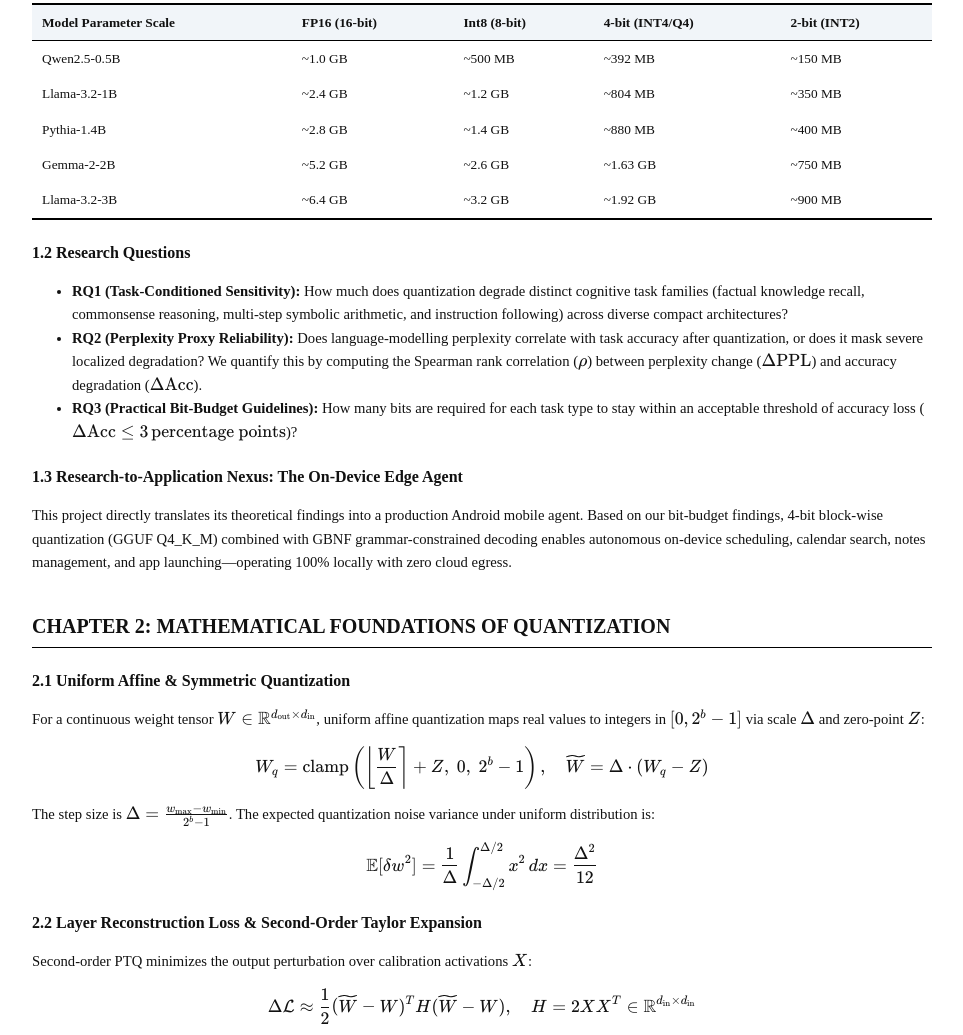
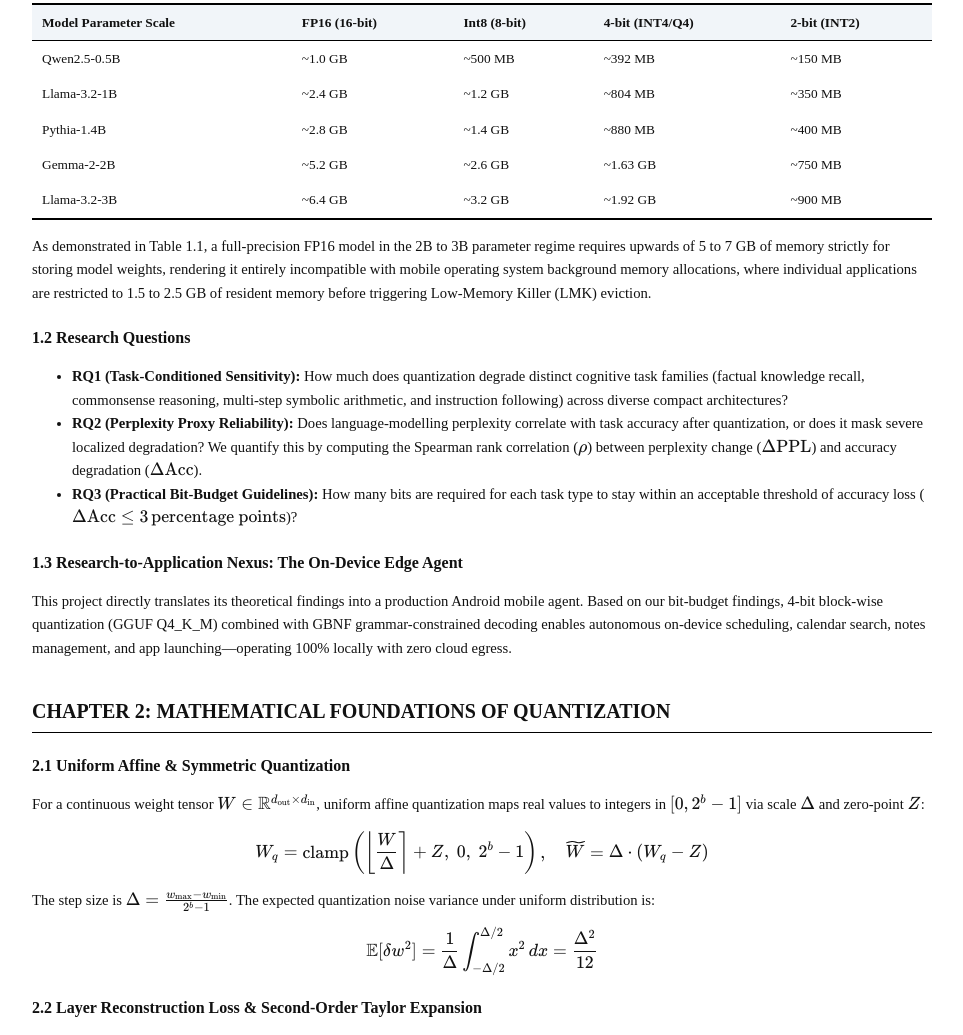
Before and after one commit to itsalam149/final-year-btp, a plain HTML site: page docs/task_conditioned_evaluation_quantized_llm.html in a window 1280 px wide. Shown: the part 2416-3451 px from the top of the page, without its empty margins (158-1121 px from the left). Drawn offline with nearby package versions, Linux system fonts and the light colour scheme.

Commit message:
docs: synchronize polished academic phrasing across all LaTeX and HTML files

```diff
--- a/docs/task_conditioned_evaluation_quantized_llm.html
+++ b/docs/task_conditioned_evaluation_quantized_llm.html
@@ -293,6 +293,10 @@
     </tbody>
   </table>
 
+  <p>
+    As demonstrated in Table 1.1, a full-precision FP16 model in the 2B to 3B parameter regime requires upwards of 5 to 7 GB of memory strictly for storing model weights, rendering it entirely incompatible with mobile operating system background memory allocations, where individual applications are restricted to 1.5 to 2.5 GB of resident memory before triggering Low-Memory Killer (LMK) eviction.
+  </p>
+
   <h3 class="section-title">1.2 Research Questions</h3>
   <ul>
     <li><strong>RQ1 (Task-Conditioned Sensitivity):</strong> How much does quantization degrade distinct cognitive task families (factual knowledge recall, commonsense reasoning, multi-step symbolic arithmetic, and instruction following) across diverse compact architectures?</li>
```
Also changed, not shown: task_conditioned_evaluation_quantized_llm.html (+4 -0 lines), 2 other files.
